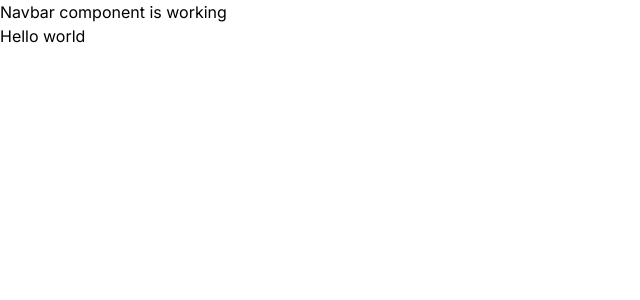
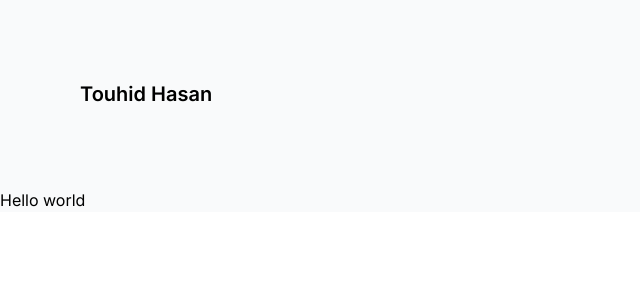
Before and after one commit to touhidhsn/touhidhasan, a Next.js app: page / in a window 1280 px wide. Shown: the top 300 px of the page, without its empty margins (0-640 px from the left). Built offline with nearby package versions, Linux system fonts and the light colour scheme.

Commit message:
container, _app, containerblock and navbar created

```diff
--- /dev/null
+++ b/app/_app.js
@@ -0,0 +1,11 @@
+import { ThemeProvider } from 'next-themes';
+
+const MyApp = ({ Component, pageProps }) => {
+  return (
+    <ThemeProvider>
+      <Component {...pageProps} />
+    </ThemeProvider>
+  );
+};
+
+export default MyApp;
--- /dev/null
+++ b/app/components/ContainerBlock.js
@@ -0,0 +1,26 @@
+import Head from 'next/head';
+import React from 'react';
+import Navbar from './navbar';
+
+const ContainerBlock = ({ children }) => {
+  const meta = {
+    title: 'Touhid Hasan',
+    description: 'I have working as a web developer!',
+  };
+
+  return (
+    <div>
+      <Head>
+        <title>{meta.title}</title>
+        <meta name='robots' content='follow, index' />
+        <meta content={meta.description} name='description' />
+      </Head>
+      <main className='dark: bg-gray-50 w-full'>
+        <Navbar />
+        <div>{children}</div>
+      </main>
+    </div>
+  );
+};
+
+export default ContainerBlock;
--- a/app/components/navbar.js
+++ b/app/components/navbar.js
@@ -1,7 +1,20 @@
+import Link from 'next/link';
 import React from 'react';
 
 const Navbar = () => {
-  return <div>Navbar component is working</div>;
+  return (
+    <div className='max-w-6xl  mx-auto px-4 py-10 md:py-20'>
+      <div className='flex  md:flex-row justify-between items-center'>
+        <div className='flex flex-col'>
+          <Link href='/'>
+            <h1 className='font-semibold text-xl dark:text-gray-100'>
+              Touhid Hasan
+            </h1>
+          </Link>
+        </div>
+      </div>
+    </div>
+  );
 };
 
 export default Navbar;
--- a/app/page.js
+++ b/app/page.js
@@ -1,9 +1,11 @@
-import Navbar from './components/navbar';
+import ContainerBlock from './components/ContainerBlock';
+
 export default function Home() {
   return (
-    <main>
-      <Navbar />
+    <ContainerBlock
+      title='Manu Arora - Developer, Writer, Creator'
+      description='This is a template built specifically for my blog - Creating a developer portfolio that gets you a job.'>
       <h1>Hello world</h1>
-    </main>
+    </ContainerBlock>
   );
 }
--- a/package.json
+++ b/package.json
@@ -11,6 +11,7 @@
   "dependencies": {
     "framer-motion": "^11.0.3",
     "next": "14.1.0",
+    "next-themes": "^0.3.0",
     "react": "^18",
     "react-dom": "^18",
     "react-icons": "^5.0.1",
```
Also changed, not shown: 1 other file (tests, documents, lock files or other folders).
